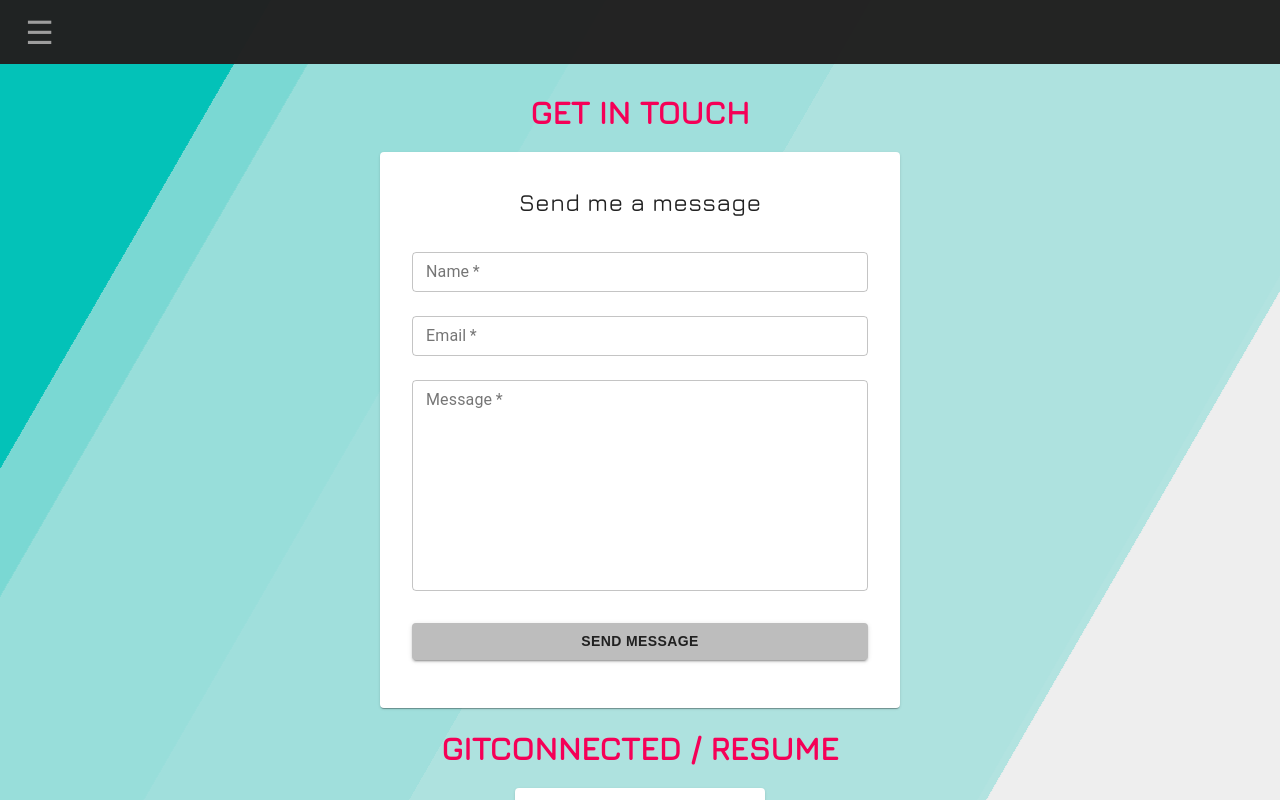
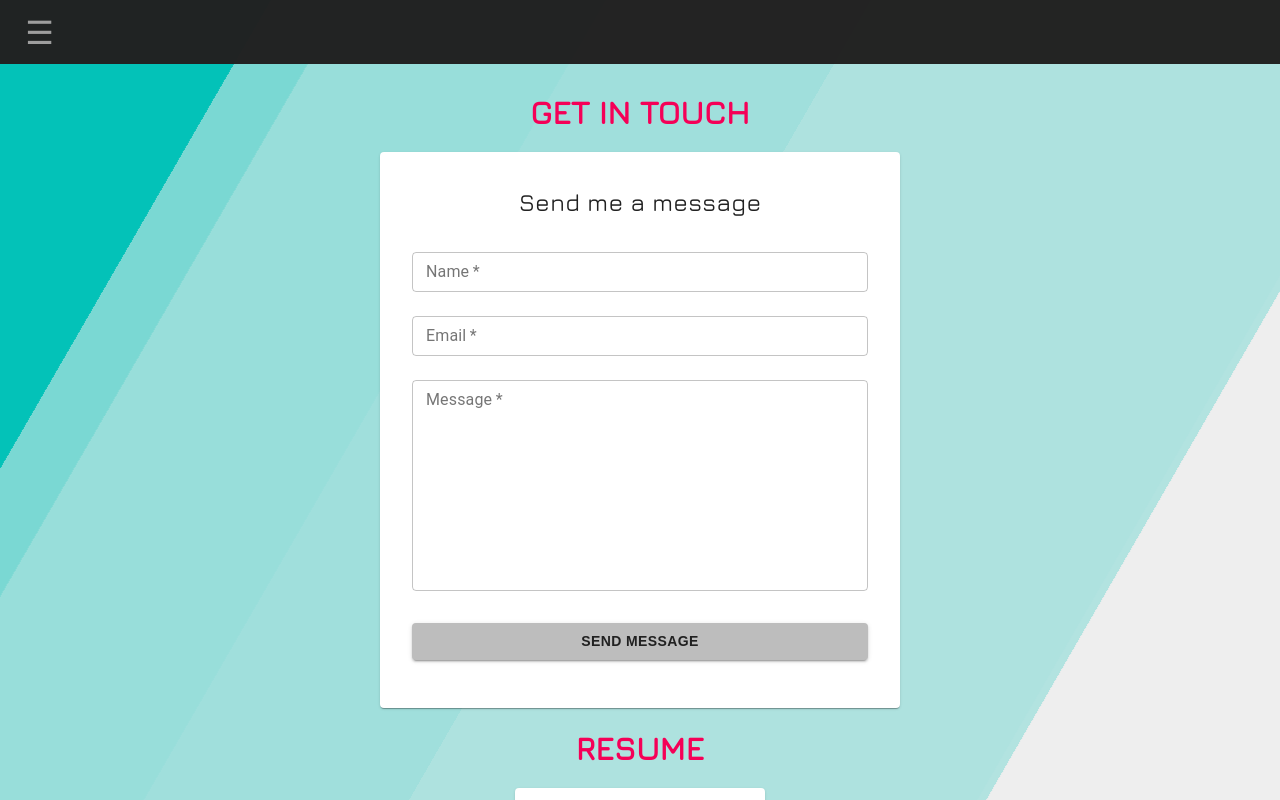
Before and after one commit to jamesncox/portfolio, a React (Create React App) app: page /contact in a window 1280 px wide. Shown: the top 800 px of the page. Built offline with nearby package versions, Linux system fonts and the light colour scheme; the HTML template or start-up script is replaced by a standard one; a web font is replaced by a local one.

Commit message:
Update SideNavBar icon fontSize

```diff
--- a/src/components/Contact/ResumeHeader.js
+++ b/src/components/Contact/ResumeHeader.js
@@ -25,7 +25,7 @@ export default function ResumeHeader(props) {
 
     return (
         <Typography className={classes.title}>
-            GITCONNECTED / RESUME
+            RESUME
         </Typography>
     )
 
--- a/src/components/layout/SideNavBar.js
+++ b/src/components/layout/SideNavBar.js
@@ -16,9 +16,9 @@ const useStyles = makeStyles((theme) => ({
     },
     icons: {
         marginRight: theme.spacing(2),
-        fontSize: "2rem",
+        fontSize: "2.5rem",
         [theme.breakpoints.down('md')]: {
-            fontSize: "1.5rem",
+            fontSize: "2rem",
         }
     },
     text: {
@@ -35,7 +35,7 @@ const useStyles = makeStyles((theme) => ({
         right: "0",
         fontSize: "3.2rem",
         color: "#9e9e9e",
-        marginRight: theme.spacing(1)
+        marginRight: theme.spacing(1),
     },
     openButton: {
         fontSize: "2rem",
@@ -47,7 +47,7 @@ const useStyles = makeStyles((theme) => ({
         marginLeft: theme.spacing(1),
     },
     [theme.breakpoints.down('xs')]: {
-        fontSize: "3.2rem"
+
     },
 }));
 
@@ -76,7 +76,8 @@ function SideNavBar(props) {
                         component={RouterLink}
                         to="/"
                     >
-                        <HomeIcon className={classes.icons} /> Home
+                        <HomeIcon className={classes.icons} />
+                        Home
                     </Button>
                     <Button
                         className={classes.text}
@@ -84,7 +85,8 @@ function SideNavBar(props) {
                         component={RouterLink}
                         to="/about"
                     >
-                        <PersonIcon className={classes.icons} /> About
+                        <PersonIcon className={classes.icons} />
+                        About
                     </Button>
                     <Button
                         className={classes.text}
@@ -92,7 +94,8 @@ function SideNavBar(props) {
                         component={RouterLink}
                         to="/projects"
                     >
-                        <WorkIcon className={classes.icons} /> Projects
+                        <WorkIcon className={classes.icons} />
+                        Projects
                     </Button>
                     <Button
                         className={classes.text}
@@ -100,7 +103,8 @@ function SideNavBar(props) {
                         component={RouterLink}
                         to="/education"
                     >
-                        <SchoolIcon className={classes.icons} /> Education
+                        <SchoolIcon className={classes.icons} />
+                        Education
                     </Button>
                     <Button
                         className={classes.text}
@@ -108,9 +112,9 @@ function SideNavBar(props) {
                         component={RouterLink}
                         to="/contact"
                     >
-                        <MailIcon className={classes.icons} /> Contact
+                        <MailIcon className={classes.icons} />
+                        Contact
                     </Button>
-                    {/* <ToggleMotion /> */}
                 </Grid>
             </div>
             <div>
```
